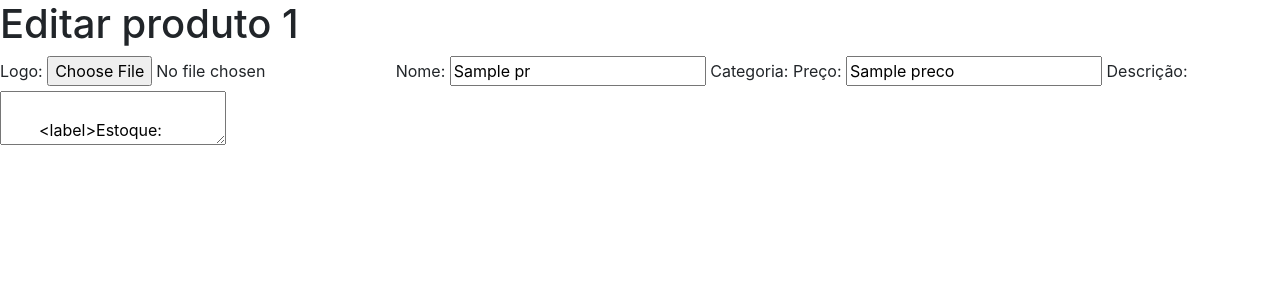
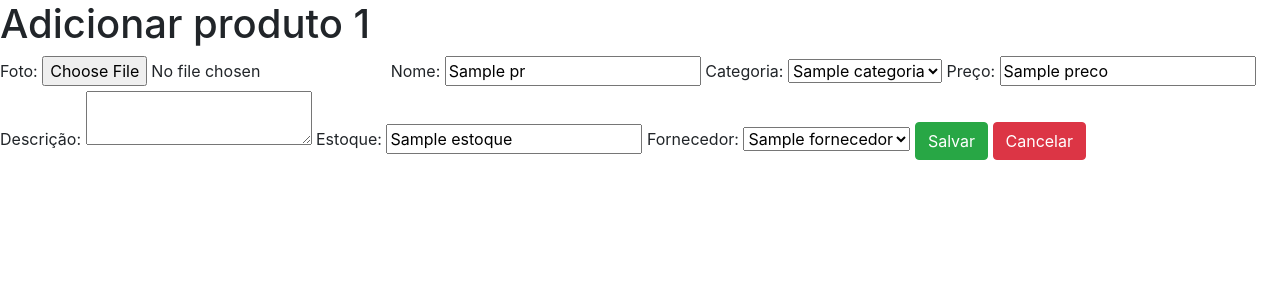
Before and after one commit to diego-goncalves-dreossi/mercado, a Django app: template produtos/templates/adproduto.html in a window 1280 px wide. Shown: the top 300 px of the page. Run offline with Django 4.2, Linux system fonts and the light colour scheme; tables that the repository leaves empty hold one stand-in row (values such as "Sample post"); the template is opened without the code that fills it: values that come from a table or form of the project are taken from there, most other values are stand-ins (such as "Sample title", 1, 10 or a date in 2020); some libraries are stand-ins or nearby versions.

Commit message:
upload imagem prod
Tinha dado problema mas resolvi

```diff
--- a/fornecedores/templates/editarfornecedor.html
+++ b/fornecedores/templates/editarfornecedor.html
@@ -6,7 +6,7 @@
 <main>
     <h1>Editar fornecedor {{fn.id}}</h1>
 
-    <form action="{% url 'fornecedores:editarfornecedorbd' %}" method="post">
+    <form action="{% url 'fornecedores:editarfornecedorbd' %}" method="post" enctype='multipart-form-data'>
         {% csrf_token %}
         <input type="hidden" name="fornecedor_id" value="{{fn.id}}">
         <label>Logo:</label>
--- a/produtos/templates/adproduto.html
+++ b/produtos/templates/adproduto.html
@@ -1,24 +1,24 @@
 {% extends 'base.html' %}
 {% load static %}
 
-{% block 'titulo' %}iMercado - Editar produto{% endblock %}
+{% block 'titulo' %}iMercado - Adicionar produto{% endblock %}
 {% block 'conteudo' %}
 <main>
-    <h1>Editar produto {{pr.id}}</h1>
+    <h1>Adicionar produto {{pr.id}}</h1>
 
-    <form action="{% url 'produtos:produtobd' %}" method="post">
+    <form action="{% url 'produtos:produtobd' %}" method="post" enctype='multipart/form-data'>
         {% csrf_token %}
         <input type="hidden" name="produto_id" value="{{pr.id}}">
 
-        <label>Logo:</label>
-        <input id="id_image" type="file" class="" Required name="image">
+        <label>Foto:</label>
+        <input id="imageprod" type="file" class="" name="imageprod">
 
         <label>Nome:</label>
         <input type="text"  value="{{pr.nome}}" name="nprod" id="nprod">
         <!--class="form-control"-->
         <label>Categoria:</label>
-        <select style="display: none;" id="cat_prod" class="form-control" name="cat_prod">
-            {% for cat in categorias %}
+        <select id="cat_prod"  name="cat_prod">
+            {% for cat in ctgs %}
               <option value="{{cat.id}}">{{cat.nome}}</option>
             {% endfor %}
         </select>
@@ -27,21 +27,22 @@
         <input type="text"  value="{{pr.preco}}" name="pprod" id="pprod">
 
         <label>Descrição:</label>
-        <textarea type="text"  value="{{pr.descricao}}" name="dprod" id="dprod">
+        <textarea type="text"  value="{{pr.descricao}}" name="dprod" id="dprod"></textarea>
 
         <label>Estoque:</label>
         <input type="text"  value="{{pr.estoque}}" name="eprod" id="eprod">
 
-        <input type="submit" value="Salvar" class="btn btn-success">
-        <a href="{% url 'produtos:listaprodutos' pr.id %}" class="btn btn-danger">Cancelar</a>
+
 
         <label>Fornecedor:</label>
-        <select style="display: none;" id="forn_prod" class="form-control" name="forn_prod">
-            {% for forn in fornecedores %}
+        <select  id="forn_prod" name="forn_prod">
+            {% for forn in fncd %}
               <option value="{{forn.id}}">{{forn.nome}}</option>
             {% endfor %}
         </select>
 
+        <input type="submit" value="Salvar" class="btn btn-success">
+        <a href="{% url 'produtos:listaprodutos' %}" class="btn btn-danger">Cancelar</a>
     </form>
 
 
--- a/produtos/templates/editarproduto.html
+++ b/produtos/templates/editarproduto.html
@@ -6,7 +6,7 @@
 <main>
     <h1>Editar produto {{pr.id}}</h1>
 
-    <form action="{% url 'produtos:editarprodutobd' %}" method="post">
+    <form action="{% url 'produtos:editarprodutobd' %}" method="post" enctype='multipart-form-data'>
         {% csrf_token %}
         <input type="hidden" name="produto_id" value="{{pr.id}}">
 
--- a/produtos/templates/produtos.html
+++ b/produtos/templates/produtos.html
@@ -13,7 +13,7 @@
         {% for pr in prods %}
             <li>
                 <div>
-                    <span><a href="{% url 'produtos:verproduto' fn.id %}">{{pr.nome}}</a></span>
+                    <span><a href="{% url 'produtos:verproduto' pr.id %}">{{pr.nome}}</a></span>
                 </div>
             </li>
         {% endfor %}
```
Also changed, not shown: produtos/views.py (+44 -24 lines), media/fornecedores/arc.jpeg (added), media/fornecedores/ato.png (added), media/fornecedores/pepsico_g4zw3Yc.jpg (added), media/produtos/cocaret.png (added).
